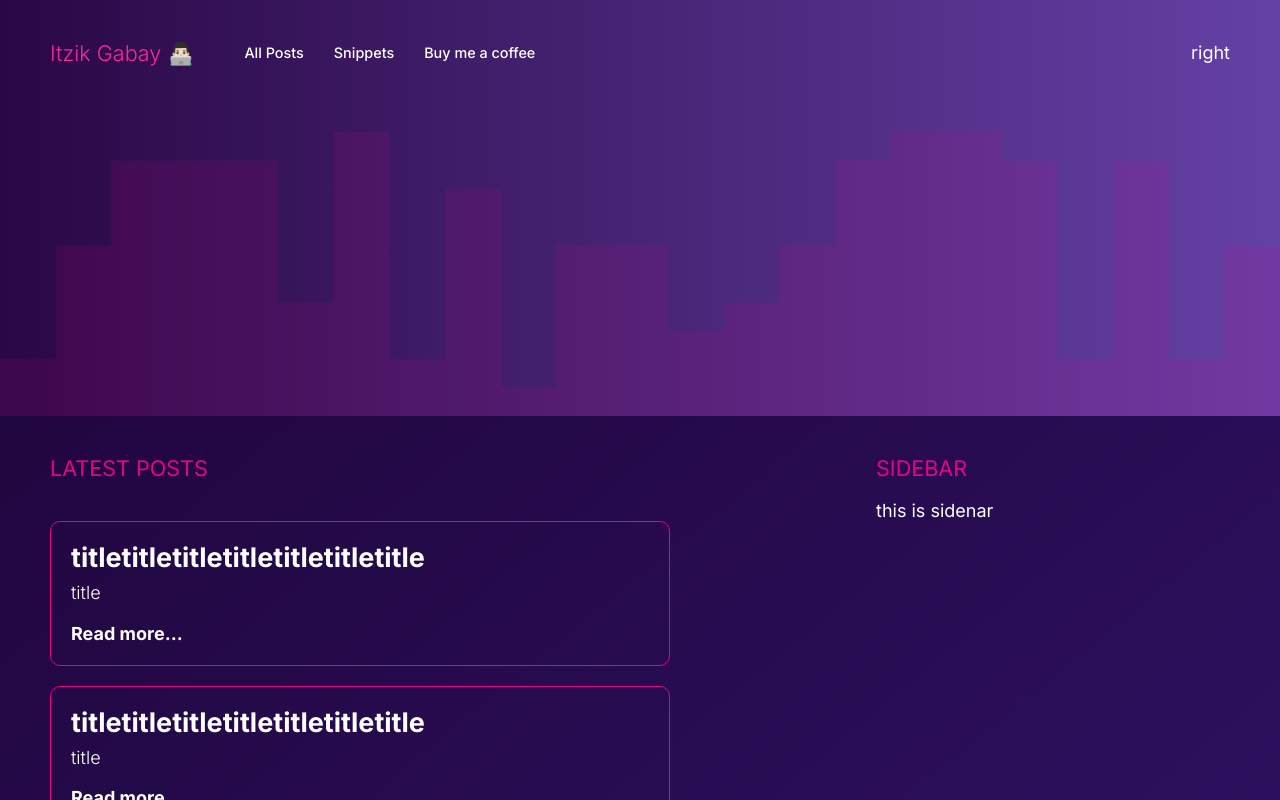
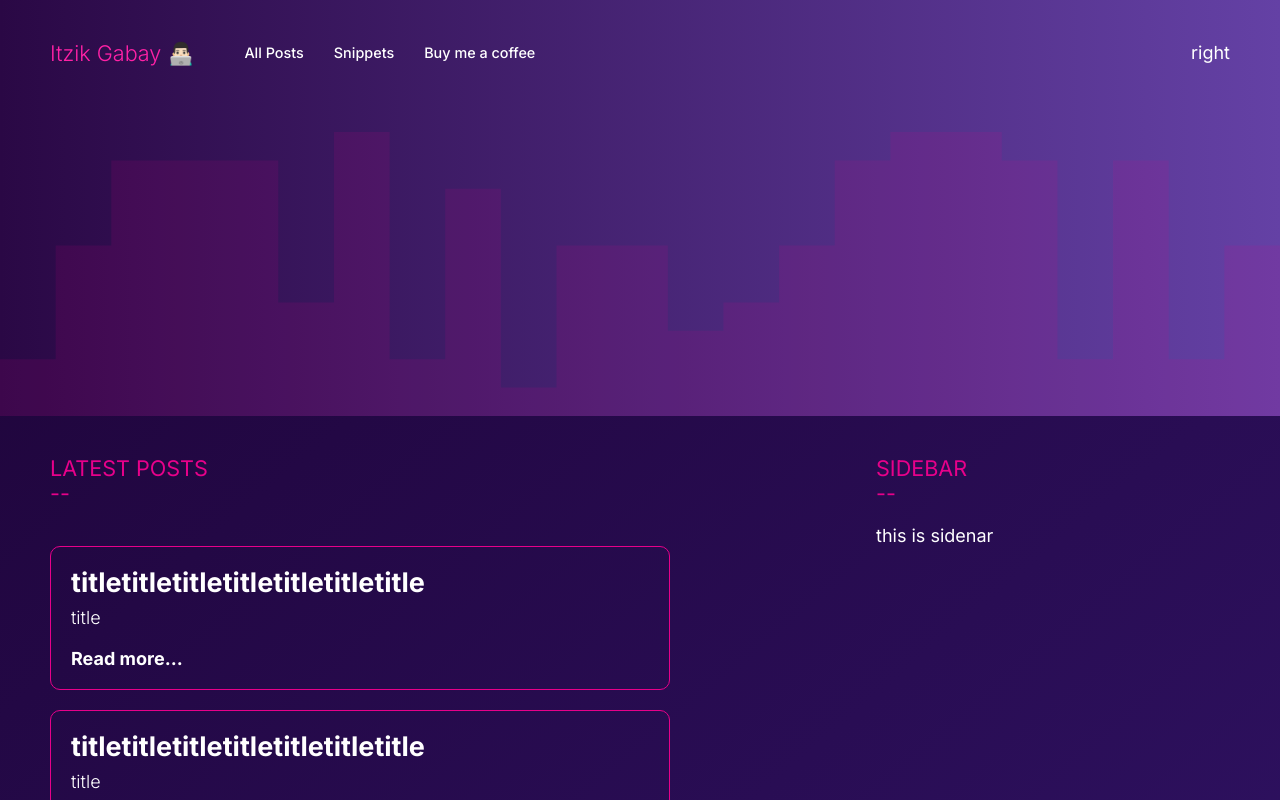
Before and after one commit to ItzikGabay/blog, a Next.js app: page / in a window 1280 px wide. Shown: the top 800 px of the page. Built offline with nearby package versions, Linux system fonts and the light colour scheme.

Commit message:
Added underline to title

```diff
--- a/components/UI/theme-section-title/theme-section-title.tsx
+++ b/components/UI/theme-section-title/theme-section-title.tsx
@@ -5,7 +5,12 @@ interface IThemeSectionTitle {
 }
 
 const ThemeSectionTitle = ({ label }: IThemeSectionTitle) => {
-  return <div className={styles.section_title__container}>{label}</div>;
+  return (
+    <div className={styles.section_title__container}>
+      {label}
+      <div>--</div>
+    </div>
+  );
 };
 
 export default ThemeSectionTitle;
```
